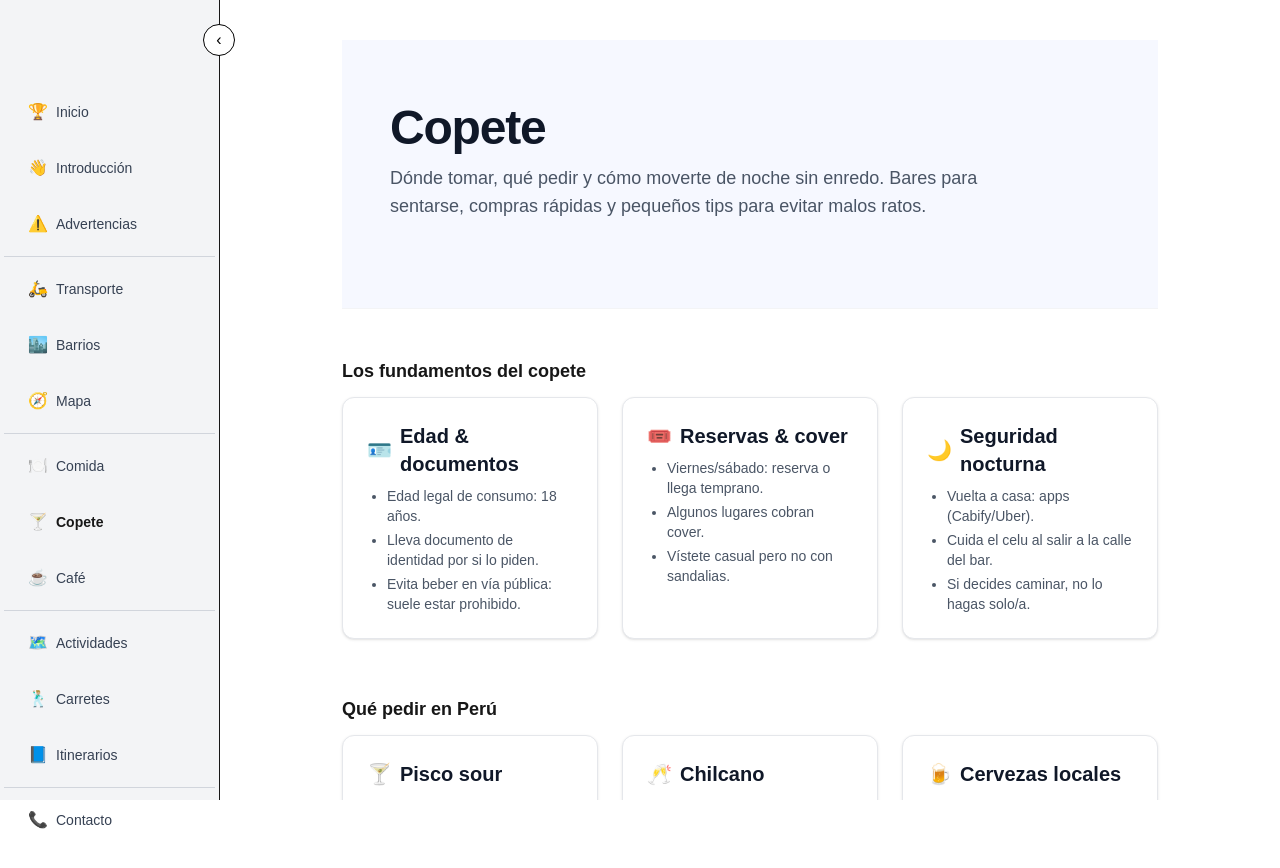
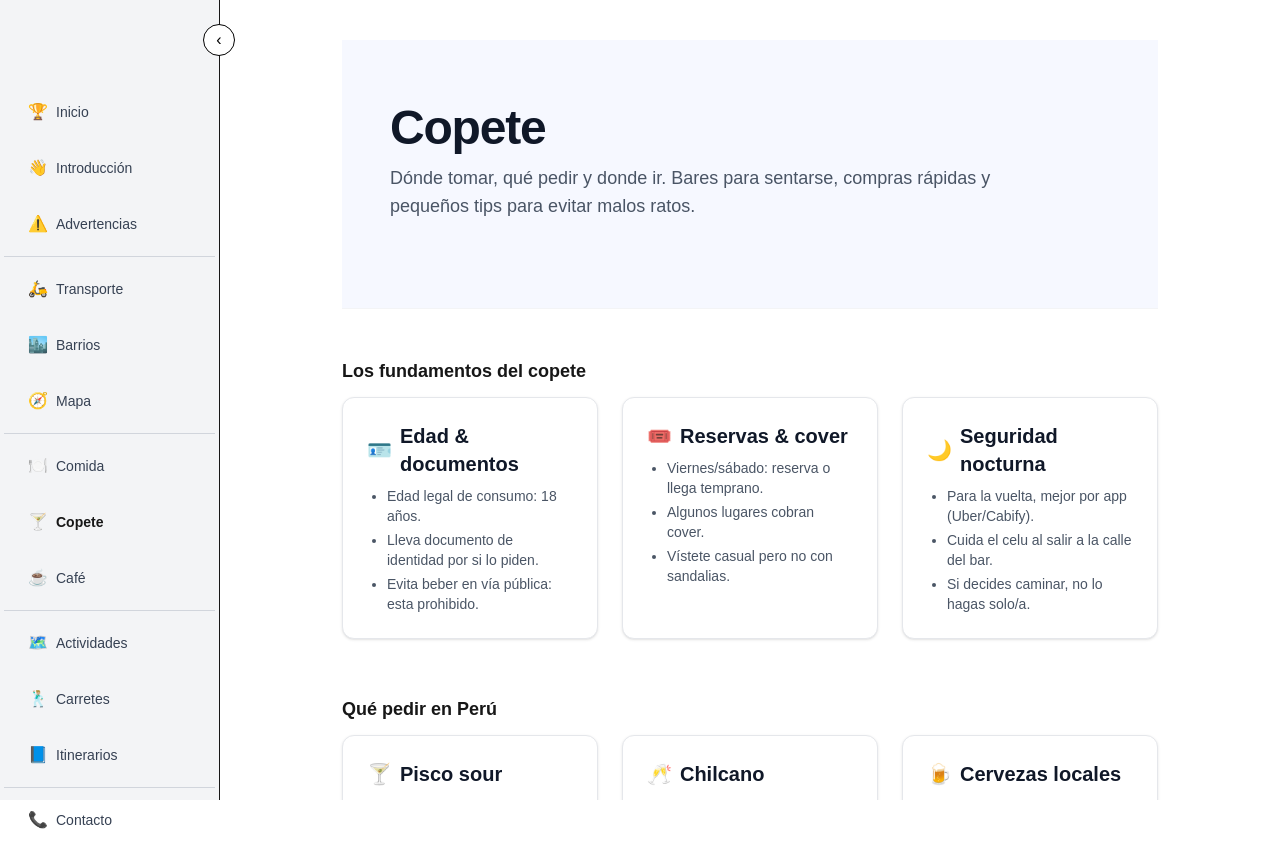
Before and after one commit to pschonffeldt/lima-para-chilenos, a Next.js app: page /copete in a window 1280 px wide. Shown: the top 868 px of the page. Built offline with nearby package versions, Linux system fonts and the light colour scheme.

Commit message:
docs(copete): update page copy
- Refine tone and clarity; align with site voice (es-CL)
- Fix punctuation/accents; tighten headings and microcopy
- Verify internal/external links and CTA wording

```diff
--- a/src/app/copete/page.tsx
+++ b/src/app/copete/page.tsx
@@ -24,14 +24,13 @@ export default function CopetePage() {
         title="Copete"
         description={
           <>
-            Dónde tomar, qué pedir y cómo moverte de noche sin enredo. Bares
-            para sentarse, compras rápidas y pequeños tips para evitar malos
-            ratos.
+            Dónde tomar, qué pedir y donde ir. Bares para sentarse, compras
+            rápidas y pequeños tips para evitar malos ratos.
           </>
         }
       />
 
-      {/* Quick facts */}
+      {/* Drinks foudnation section */}
       <ThreeWaySection
         srTitle="Los fundamentos del copete"
         sectionTitle="Los fundamentos del copete"
@@ -39,7 +38,7 @@ export default function CopetePage() {
         defaultCtaVariant="primary"
       />
 
-      {/* Qué pedir */}
+      {/* What to drink section */}
       <ThreeWaySection
         srTitle="Qué pedir en Perú"
         sectionTitle="Qué pedir en Perú"
@@ -47,7 +46,7 @@ export default function CopetePage() {
         defaultCtaVariant="primary"
       />
 
-      {/* Bares por zona */}
+      {/* Where to drink section */}
       <ThreeWaySection
         srTitle="Bares por zona"
         sectionTitle="Bares por zona"
@@ -55,14 +54,14 @@ export default function CopetePage() {
         defaultCtaVariant="primary"
       />
 
-      {/* Botillerías / compras rápidas */}
+      {/* Where to buy section */}
       <TwoWaySection
         srTitle="Botillerías y compras rápidas"
         sectionTitle="Botillerías y compras rápidas"
         items={QUICK_BUYS}
       />
 
-      {/* Do / Don't noche */}
+      {/* Do / Don't section */}
       <TwoWaySection
         srTitle="Haz / Evita de noche"
         sectionTitle="Haz / Evita de noche"
@@ -71,15 +70,15 @@ export default function CopetePage() {
 
       {/* CTA */}
       <CtaBanner
-        title="Plan redondo"
-        description="Mira Comida para elegir dónde cenar y revisa Transporte para volver seguro."
+        title="Barrios para alojarte"
+        description="Compara Miraflores, Barranco y San Isidro: qué ofrecen y qué te conviene."
         actions={[
           {
-            href: "/actividades",
-            label: "Ver Actividades",
+            href: "/barrios",
+            label: "Ver Barrios",
             variant: "primary",
           },
-          { href: "/advertencias", label: "Advertencias", variant: "dark" },
+          { href: "/actividades", label: "Ver Actividaes", variant: "dark" },
         ]}
       />
     </main>
--- a/src/app/lib/copy-content.tsx
+++ b/src/app/lib/copy-content.tsx
@@ -848,7 +848,7 @@ export const NIGHTLIFE_BASICS: ThreeWaySectionItem[] = [
     blurb: [
       "Edad legal de consumo: 18 años.",
       "Lleva documento de identidad por si lo piden.",
-      "Evita beber en vía pública: suele estar prohibido.",
+      "Evita beber en vía pública: esta prohibido.",
     ],
   },
   {
@@ -866,7 +866,7 @@ export const NIGHTLIFE_BASICS: ThreeWaySectionItem[] = [
     label: "Seguridad nocturna",
     icon: "🌙",
     blurb: [
-      "Vuelta a casa: apps (Cabify/Uber).",
+      "Para la vuelta, mejor por app (Uber/Cabify).",
       "Cuida el celu al salir a la calle del bar.",
       "Si decides caminar, no lo hagas solo/a.",
     ],
@@ -881,7 +881,7 @@ export const WHAT_TO_ORDER_PERU: ThreeWaySectionItem[] = [
     blurb: [
       "Clásico limeño: pisco, limón, jarabe, clara y amargo.",
       "Potente; ideal para abrir.",
-      "Después del segundo ya estás entrando a la zona borracha.",
+      "Con dos pisco sour basta, el tercero te pasa la cuenta.",
     ],
   },
   {
@@ -920,8 +920,8 @@ export const BARS_BY_ZONE: ThreeWaySectionItem[] = [
     label: "Miraflores",
     icon: "🌊",
     blurb: [
-      "Bares variados cerca del Parque Kennedy y malecón.",
-      "Fácil volver en app.",
+      "Bares variados cerca del Parque Kennedy.",
+      "Puedes visitar mas de un bar por noche.",
     ],
   },
   {
@@ -942,7 +942,7 @@ export const QUICK_BUYS: TwoWaySectionItem[] = [
     blurb: [
       "Minimarkets y tiendas de barrio en zonas céntricas.",
       "Supermercados: más variedad y mejores precios.",
-      "Apps de delivery nocturno en distritos principales.",
+      "Apps de delivery funcionan muy bien en Lima.",
     ],
   },
   {
```
